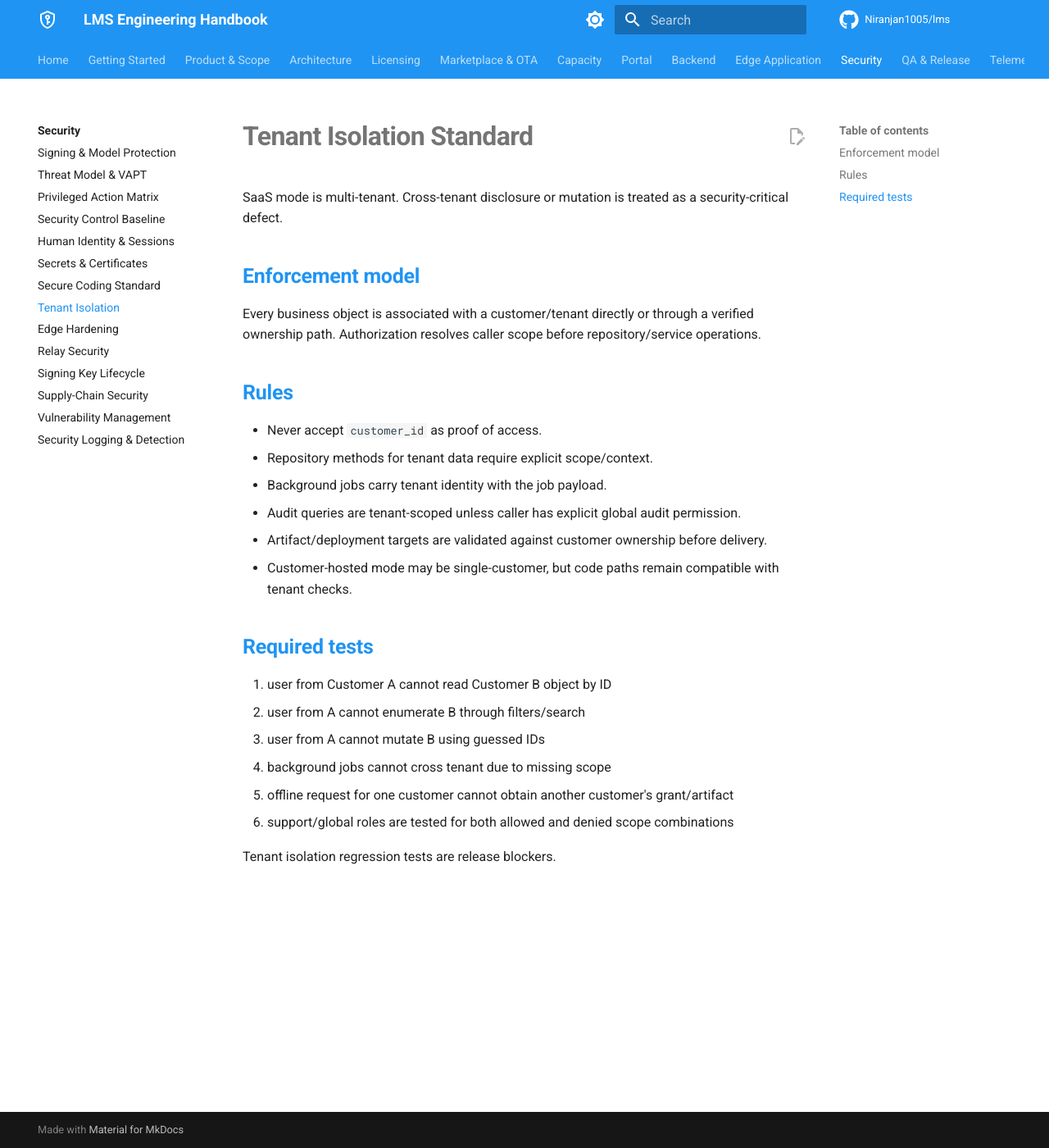
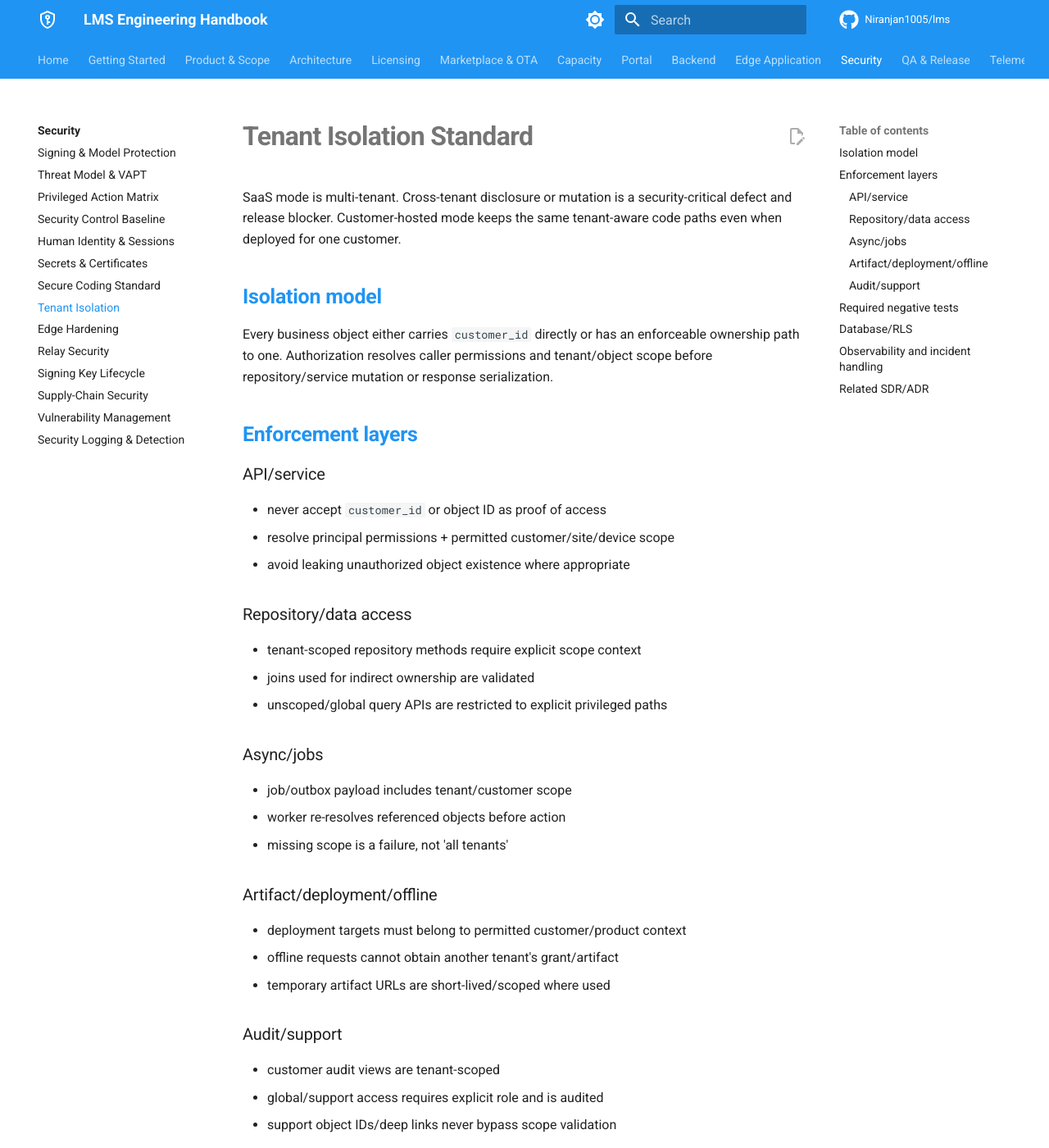
Before and after one commit to Niranjan1005/lms, an MkDocs documentation site: the page built from docs/security/tenant-isolation.md, in a window 1280 px wide and 1400 px high. Shown: the whole window at 82% size. Built offline with MkDocs 1.6.1 and Material for MkDocs 9.7.7, drawn with Linux system fonts in a browser that asks for light colours; comment, search, counter and statistics services are not loaded; some of the changed text lies outside the part shown.

Commit message:
docs: deepen tenant isolation standard

```diff
--- a/docs/security/tenant-isolation.md
+++ b/docs/security/tenant-isolation.md
@@ -1,27 +1,53 @@
 # Tenant Isolation Standard
 
-SaaS mode is multi-tenant. Cross-tenant disclosure or mutation is treated as a security-critical defect.
+SaaS mode is multi-tenant. Cross-tenant disclosure or mutation is a security-critical defect and release blocker. Customer-hosted mode keeps the same tenant-aware code paths even when deployed for one customer.
 
-## Enforcement model
+## Isolation model
+Every business object either carries `customer_id` directly or has an enforceable ownership path to one. Authorization resolves caller permissions and tenant/object scope before repository/service mutation or response serialization.
 
-Every business object is associated with a customer/tenant directly or through a verified ownership path. Authorization resolves caller scope before repository/service operations.
+## Enforcement layers
+### API/service
+- never accept `customer_id` or object ID as proof of access
+- resolve principal permissions + permitted customer/site/device scope
+- avoid leaking unauthorized object existence where appropriate
 
-## Rules
+### Repository/data access
+- tenant-scoped repository methods require explicit scope context
+- joins used for indirect ownership are validated
+- unscoped/global query APIs are restricted to explicit privileged paths
 
-- Never accept `customer_id` as proof of access.
-- Repository methods for tenant data require explicit scope/context.
-- Background jobs carry tenant identity with the job payload.
-- Audit queries are tenant-scoped unless caller has explicit global audit permission.
-- Artifact/deployment targets are validated against customer ownership before delivery.
-- Customer-hosted mode may be single-customer, but code paths remain compatible with tenant checks.
+### Async/jobs
+- job/outbox payload includes tenant/customer scope
+- worker re-resolves referenced objects before action
+- missing scope is a failure, not 'all tenants'
 
-## Required tests
+### Artifact/deployment/offline
+- deployment targets must belong to permitted customer/product context
+- offline requests cannot obtain another tenant's grant/artifact
+- temporary artifact URLs are short-lived/scoped where used
 
-1. user from Customer A cannot read Customer B object by ID
-2. user from A cannot enumerate B through filters/search
-3. user from A cannot mutate B using guessed IDs
-4. background jobs cannot cross tenant due to missing scope
-5. offline request for one customer cannot obtain another customer's grant/artifact
-6. support/global roles are tested for both allowed and denied scope combinations
+### Audit/support
+- customer audit views are tenant-scoped
+- global/support access requires explicit role and is audited
+- support object IDs/deep links never bypass scope validation
 
-Tenant isolation regression tests are release blockers.
+## Required negative tests
+1. guessed-ID read
+2. enumeration through search/filter/export
+3. guessed-ID mutation
+4. cross-tenant nested object reference
+5. cross-tenant deployment/allocation target
+6. background job with wrong/missing scope
+7. offline request for another tenant
+8. audit/export leakage
+9. support/global overreach
+10. cache key/response mix-up
+
+## Database/RLS
+Application authorization is mandatory regardless of whether PostgreSQL Row-Level Security is later adopted. RLS may provide defense-in-depth but is not the sole isolation mechanism.
+
+## Observability and incident handling
+Authorization denials are measured. Suspected cross-tenant patterns alert Security. Any confirmed/suspected disclosure follows the tenant-isolation incident playbook and requires regression tests before closure.
+
+## Related SDR/ADR
+`SDR-BE-009`, `SDR-SEC-001`, `SDR-SEC-007`; ADR-016
```
